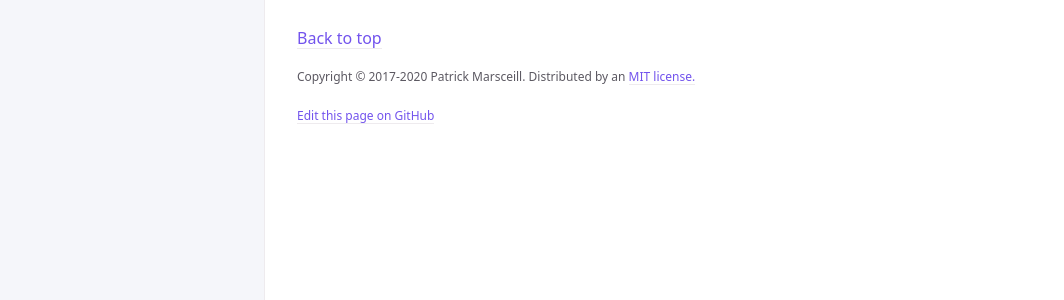
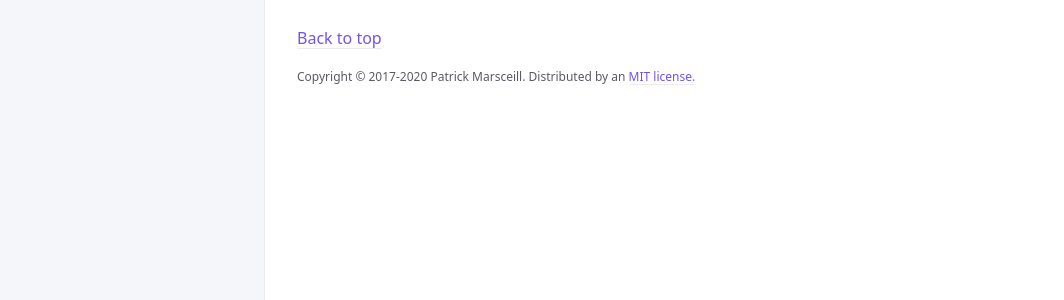
Before and after one commit to SEONGTAEK01/SEONGTAEK01.github.io, a Jekyll site: the page built from index.md, in a window 1280 px wide. Shown: the part 219-519 px from the top of the page, without its empty margins (107-1171 px from the left). Built offline with Jekyll 4.4.1, drawn with Linux system fonts in a browser that asks for light colours; some of the changed lines change nothing that is shown.

Commit message:
Remove edit this page link

```diff
--- a/_config.yml
+++ b/_config.yml
@@ -89,14 +89,6 @@ last_edit_time_format: "%b %e %Y at %I:%M %p" # uses ruby's time format: https:/
 
 
 
-# Footer "Edit this page on GitHub" link text
-gh_edit_link: true # show or hide edit this page link
-gh_edit_link_text: "Edit this page on GitHub"
-gh_edit_repository: "https://github.com/pmarsceill/just-the-docs" # the github URL for your repo
-gh_edit_branch: "master" # the branch that your docs is served from
-# gh_edit_source: docs # the source that your files originate from
-gh_edit_view_mode: "tree" # "tree" or "edit" if you want the user to jump into the editor immediately
-
 # Color scheme currently only supports "dark", "light"/nil (default), or a custom scheme that you define
 color_scheme: nil
 
```
